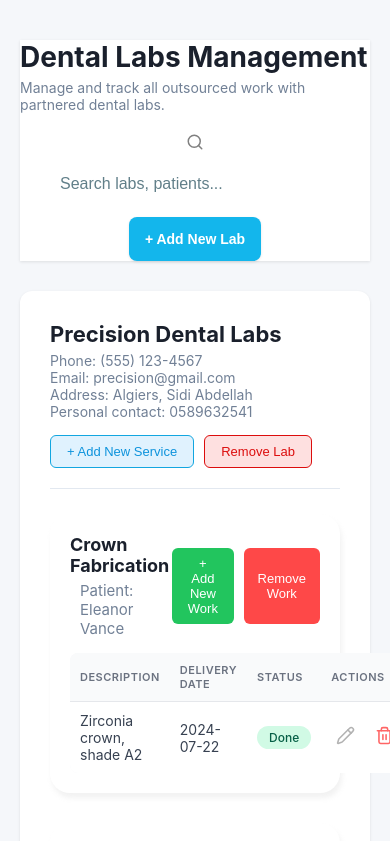
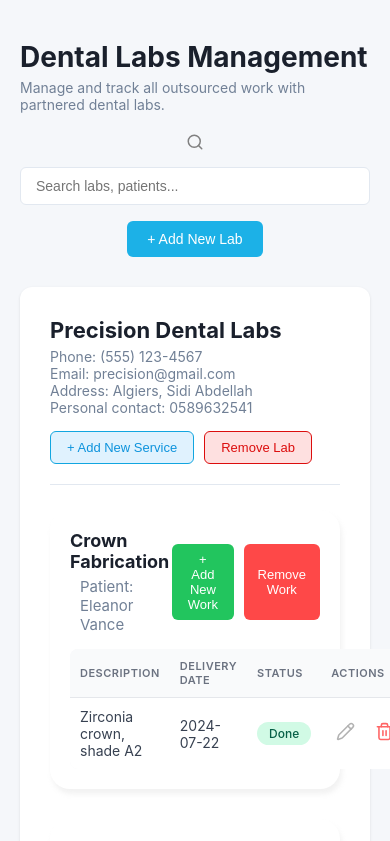
Before and after one commit to hanaachahbar/DentiCareManager, a React (Create React App) app in the folder frontend/: page /dental_labs in a window 390 px wide. Shown: the top 841 px of the page. Built offline with nearby package versions, Linux system fonts and the light colour scheme.

Commit message:
Performed some changes

```diff
--- a/frontend/src/pages/dashboard.jsx
+++ b/frontend/src/pages/dashboard.jsx
@@ -83,7 +83,9 @@ export default function Dashboard() {
 
           <h2 style={{ marginTop: '40px' }}>Quick Actions</h2>
           <div className="quick-actions">
-            <button className="action-button primary" onClick={() => navigate('/add_patient')}>
+            <button className="action-button primary"
+             onClick={() => navigate('/add_patient')}
+            >
               <UserPlus/> Add New Patient
             </button>
             <button className="action-button secondary">
--- a/frontend/src/pages/dental_labs.jsx
+++ b/frontend/src/pages/dental_labs.jsx
@@ -278,17 +278,17 @@ export default function DentalLabs() {
 
   return (
     <div className="dental-labs-container">
-      <div className="header">
+      <div className="labs-header">
         <div>
           <h1>Dental Labs Management</h1>
           <p className="subtitle">Manage and track all outsourced work with partnered dental labs.</p>
         </div>
         <div className="header-actions">
           <Search className="w-5 h-5" size={18} color='gray' />
-          <input type="text" placeholder="Search labs, patients..." className="search-input"
+          <input type="text" placeholder="Search labs, patients..." className="dentalLab-search-input"
             onChange={(e) => setSearchTerm(e.target.value)}
           />
-          <button className="btn-primary" onClick={() => setShowLabForm(true)}>+ Add New Lab</button>
+          <button className="dentalLab-btn-primary" onClick={() => setShowLabForm(true)}>+ Add New Lab</button>
         </div>
       </div>
 
--- a/frontend/src/styles/dental_labs.css
+++ b/frontend/src/styles/dental_labs.css
@@ -16,7 +16,7 @@ body {
   padding: 40px 20px;
 }
 
-.header {
+.labs-header {
   display: flex;
   justify-content: space-between;
   align-items: center;
@@ -25,7 +25,7 @@ body {
   gap: 20px;
 }
 
-.header h1 {
+.labs-header h1 {
   font-size: 28px;
   color: #1a202c;
   margin-bottom: 5px;
@@ -42,7 +42,7 @@ body {
   align-items: center;
 }
 
-.search-input {
+.dentalLab-search-input {
   padding: 10px 15px;
   border: 1px solid #e2e8f0;
   border-radius: 6px;
@@ -51,11 +51,11 @@ body {
   outline: none;
 }
 
-.search-input:focus {
+.dentalLab-search-input:focus {
   border-color: #3b82f6;
 }
 
-.btn-primary {
+.dentalLab-btn-primary {
   background-color: #1cb1e7;
   color: white;
   border: none;
@@ -67,8 +67,8 @@ body {
   transition: background-color 0.2s;
 }
 
-.btn-primary:hover {
-  background-color: #2284df;
+.dentalLab-btn-primary:hover {
+  background-color: #2e94f4;
 }
 
 .lab-card {
@@ -284,7 +284,7 @@ body {
 
 
 @media (max-width: 768px) {
-  .header {
+  .labs-header {
     flex-direction: column;
     align-items: flex-start;
   }
@@ -294,7 +294,7 @@ body {
     flex-direction: column;
   }
 
-  .search-input {
+  .dentalLab-search-input {
     width: 100%;
   }
 
```
